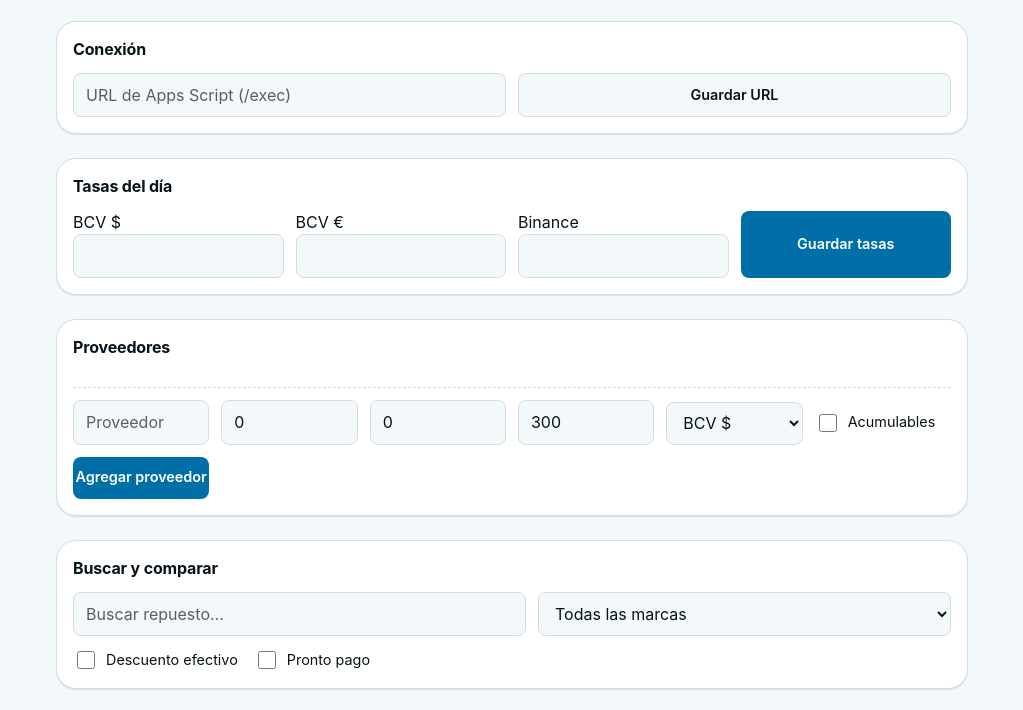
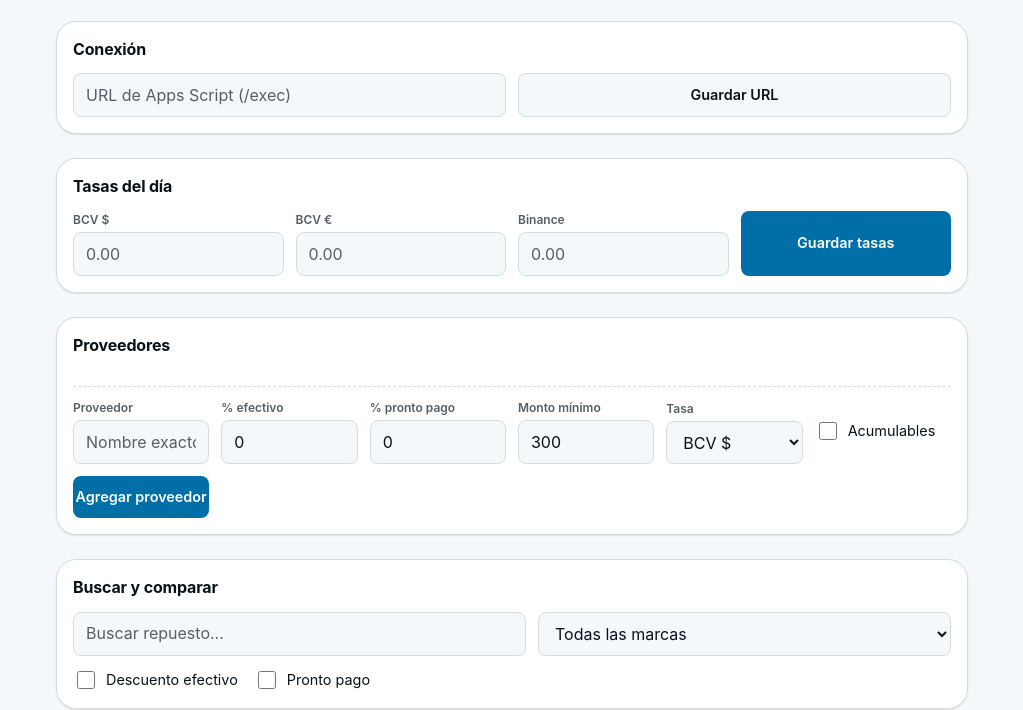
Before and after one commit to shipbrokers2019/Comparador-precios, a plain HTML site: page index.html in a window 1280 px wide. Shown: the part 112-822 px from the top of the page, without its empty margins (128-1151 px from the left). Drawn offline with Linux system fonts and the light colour scheme.

Commit message:
Add visible labels to numeric form fields
Placeholder text disappears once a field has a default value, so the
provider form's "% efectivo" / "% pronto pago" fields (defaulting to
0) and the minimum/rate fields showed a bare "0" with no indication
of what it meant. Add a persistent label above each field instead of
relying on placeholder text.

```diff
--- a/css/styles.css
+++ b/css/styles.css
@@ -188,6 +188,18 @@ h2 { font-size: 1rem; margin-bottom: var(--space-3); }
 }
 
 .field::placeholder { color: var(--muted); }
+
+.field-group {
+  display: flex;
+  flex-direction: column;
+  gap: 4px;
+}
+
+.field-label {
+  font-size: 0.75rem;
+  font-weight: 600;
+  color: var(--muted);
+}
 
 .field:focus {
   outline: none;
--- a/js/app.js
+++ b/js/app.js
@@ -27,11 +27,11 @@
         </div>`).join('') +
       '</div>' +
       '<form id="form-proveedor" class="provider-form">' +
-      '<input class="field" name="nombre" placeholder="Proveedor" required>' +
-      '<input class="field" name="descuentoEfectivoPercent" type="number" placeholder="% efectivo" value="0">' +
-      '<input class="field" name="descuentoProntoPagoPercent" type="number" placeholder="% pronto pago" value="0">' +
-      '<input class="field" name="montoMinimo" type="number" placeholder="Monto mínimo" value="300">' +
-      '<select class="field" name="tasaTipo"><option value="BCV_USD">BCV $</option><option value="BCV_EUR">BCV €</option><option value="BINANCE">Binance</option></select>' +
+      '<label class="field-group"><span class="field-label">Proveedor</span><input class="field" name="nombre" placeholder="Nombre exacto del archivo" required></label>' +
+      '<label class="field-group"><span class="field-label">% efectivo</span><input class="field" name="descuentoEfectivoPercent" type="number" value="0"></label>' +
+      '<label class="field-group"><span class="field-label">% pronto pago</span><input class="field" name="descuentoProntoPagoPercent" type="number" value="0"></label>' +
+      '<label class="field-group"><span class="field-label">Monto mínimo</span><input class="field" name="montoMinimo" type="number" value="300"></label>' +
+      '<label class="field-group"><span class="field-label">Tasa</span><select class="field" name="tasaTipo"><option value="BCV_USD">BCV $</option><option value="BCV_EUR">BCV €</option><option value="BINANCE">Binance</option></select></label>' +
       '<label class="checkbox-field"><input name="descuentosAcumulables" type="checkbox"> Acumulables</label>' +
       '<button type="submit" class="btn btn-primary">Agregar proveedor</button>' +
       '</form>';
@@ -66,9 +66,9 @@
     panel.innerHTML = `
       <h2>Tasas del día</h2>
       <div class="field-row">
-        <label>BCV $<br><input class="field" id="tasa-bcv-usd" type="number" step="0.01" value="${rates.BCV_USD || ''}"></label>
-        <label>BCV €<br><input class="field" id="tasa-bcv-eur" type="number" step="0.01" value="${rates.BCV_EUR || ''}"></label>
-        <label>Binance<br><input class="field" id="tasa-binance" type="number" step="0.01" value="${rates.BINANCE || ''}"></label>
+        <label class="field-group"><span class="field-label">BCV $</span><input class="field" id="tasa-bcv-usd" type="number" step="0.01" placeholder="0.00" value="${rates.BCV_USD || ''}"></label>
+        <label class="field-group"><span class="field-label">BCV €</span><input class="field" id="tasa-bcv-eur" type="number" step="0.01" placeholder="0.00" value="${rates.BCV_EUR || ''}"></label>
+        <label class="field-group"><span class="field-label">Binance</span><input class="field" id="tasa-binance" type="number" step="0.01" placeholder="0.00" value="${rates.BINANCE || ''}"></label>
         <button class="btn btn-primary" id="btn-guardar-tasas">Guardar tasas</button>
       </div>
     `;
```
